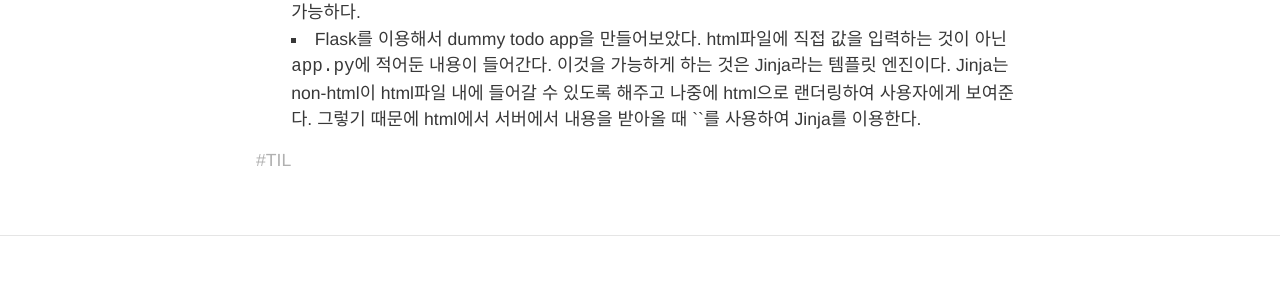
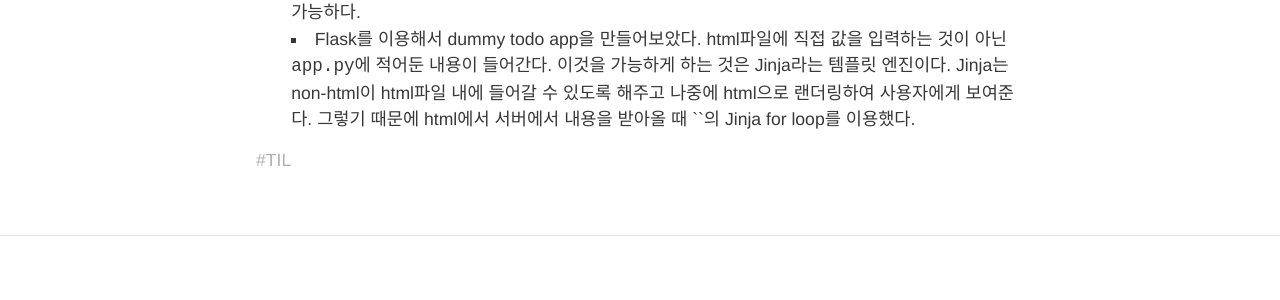
Before and after one commit to HyunlangBan/hyunlangban.github.io, a Jekyll site: the page built from _posts/2020-02-04-til.md, in a window 1280 px wide. Shown: the part 486-786 px from the top of the page. Built offline with Jekyll 4.4.1, drawn with Linux system fonts in a browser that asks for light colours; nearby versions of some CDN libraries; comment, search, counter and statistics services are not loaded.

Commit message:
Update 2020-02-04-til.md

```diff
--- a/_posts/2020-02-04-til.md
+++ b/_posts/2020-02-04-til.md
@@ -9,4 +9,4 @@ tag: TIL
   - CRUD App 만들기
     - CRUD란? CREATE, READ, UPDATE, DELETE로 SQL로도 표현할 수 있고 ORM으로도 표현 가능하다.
     - Flask를 이용해서 dummy todo app을 만들어보았다. html파일에 직접 값을 입력하는 것이 아닌 `app.py`에 적어둔 내용이 들어간다. 이것을 가능하게 하는 것은 Jinja라는 템플릿 엔진이다. Jinja는 non-html이 html파일 내에 들어갈 수 있도록 해주고 나중에 html으로 랜더링하여 사용자에게 보여준다.
-    그렇기 때문에 html에서 서버에서 내용을 받아올 때 `{% for d in data %}`, `{% endfor %}`를 사용하여 Jinja를 이용한다.
+    그렇기 때문에 html에서 서버에서 내용을 받아올 때 `{% for d in data %}`, `{% endfor %}`의 Jinja for loop를 이용했다.
```
